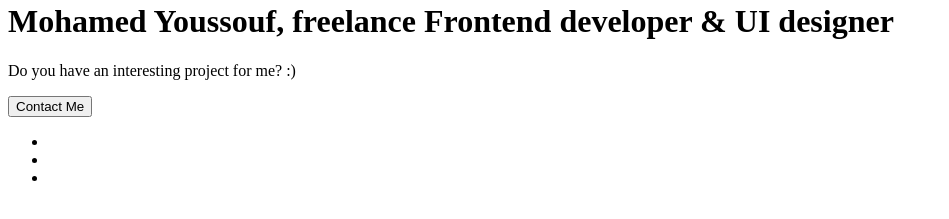
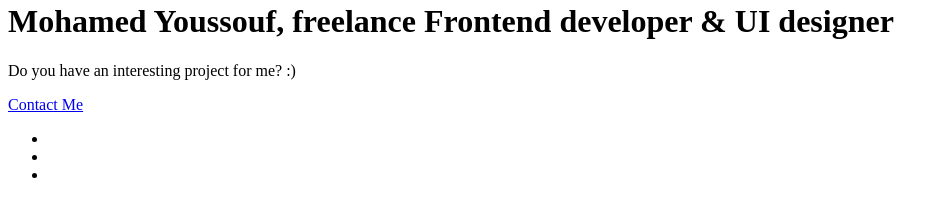
Before and after one commit to MohamedYoussouf/mywebsite, a Gatsby site: page / in a window 1280 px wide. Shown: the part 167-386 px from the top of the page, without its empty margins (0-949 px from the left). Built offline with nearby package versions, Linux system fonts and the light colour scheme; Gatsby itself is replaced by a stand-in of ours.

Commit message:
some updates

```diff
--- a/src/layouts/index.js
+++ b/src/layouts/index.js
@@ -31,6 +31,7 @@ class TemplateWrapper extends Component {
           meta={[
             { name: 'description', content: 'Sample' },
             { name: 'keywords', content: 'freelancer, frontend developer, web developer, ui designer, web designer' },
+            { name: 'google-site-verification', content: '03RM5DUW0ENe-9eoaex01B3zyH1CoGxhB84zplQr9dU' }
           ]}
         />
         <div className="spinner"></div>
--- a/src/pages/index.js
+++ b/src/pages/index.js
@@ -50,7 +50,7 @@ class IndexPage extends Component {
         <img src={Logo} alt="" id="logo"/>
         <h1 id="heading" dangerouslySetInnerHTML={{ __html: this.state.language.heading }}></h1>
         <p id="note">{this.state.language.note}</p>
-        <button className="btn btn-default" id="cta-contact" onClick={()=>this.setState({btnText: 'mohamedyoussouf1994@gmail.com'})}>{this.state.btnText}</button>
+        <a href="mailto:example@email.com" className="btn btn-default" id="cta-contact" onClick={()=>this.setState({btnText: 'mohamedyoussouf1994@gmail.com'})}>{this.state.btnText}</a>
         <ul className="social-links">
           <li><a href="#" className="fa fa-twitter" title={this.state.language.socialLinksTitle.twitter}></a></li>
           <li><a href="#" className="fa fa-linkedin" title={this.state.language.socialLinksTitle.linkedin}></a></li>
```
